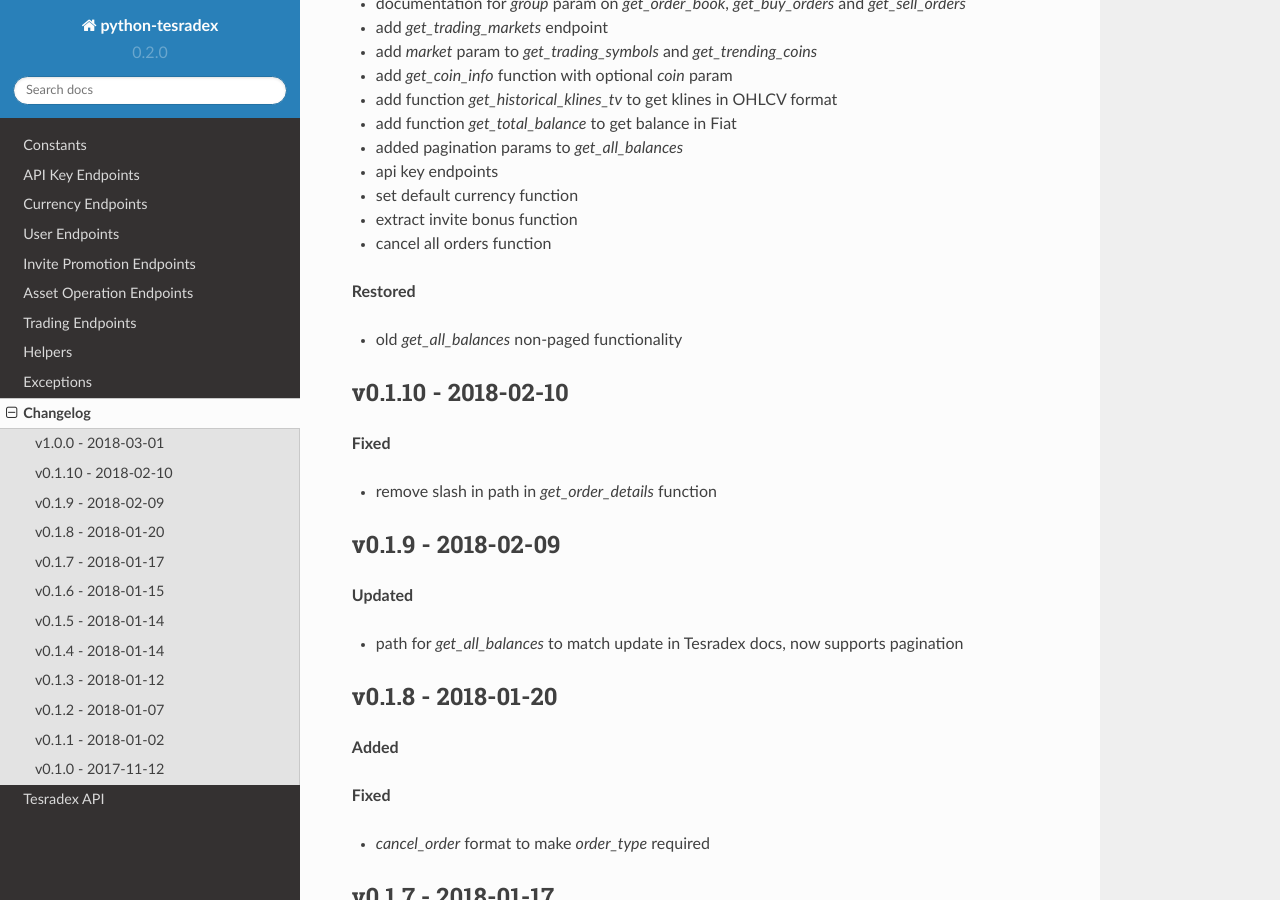
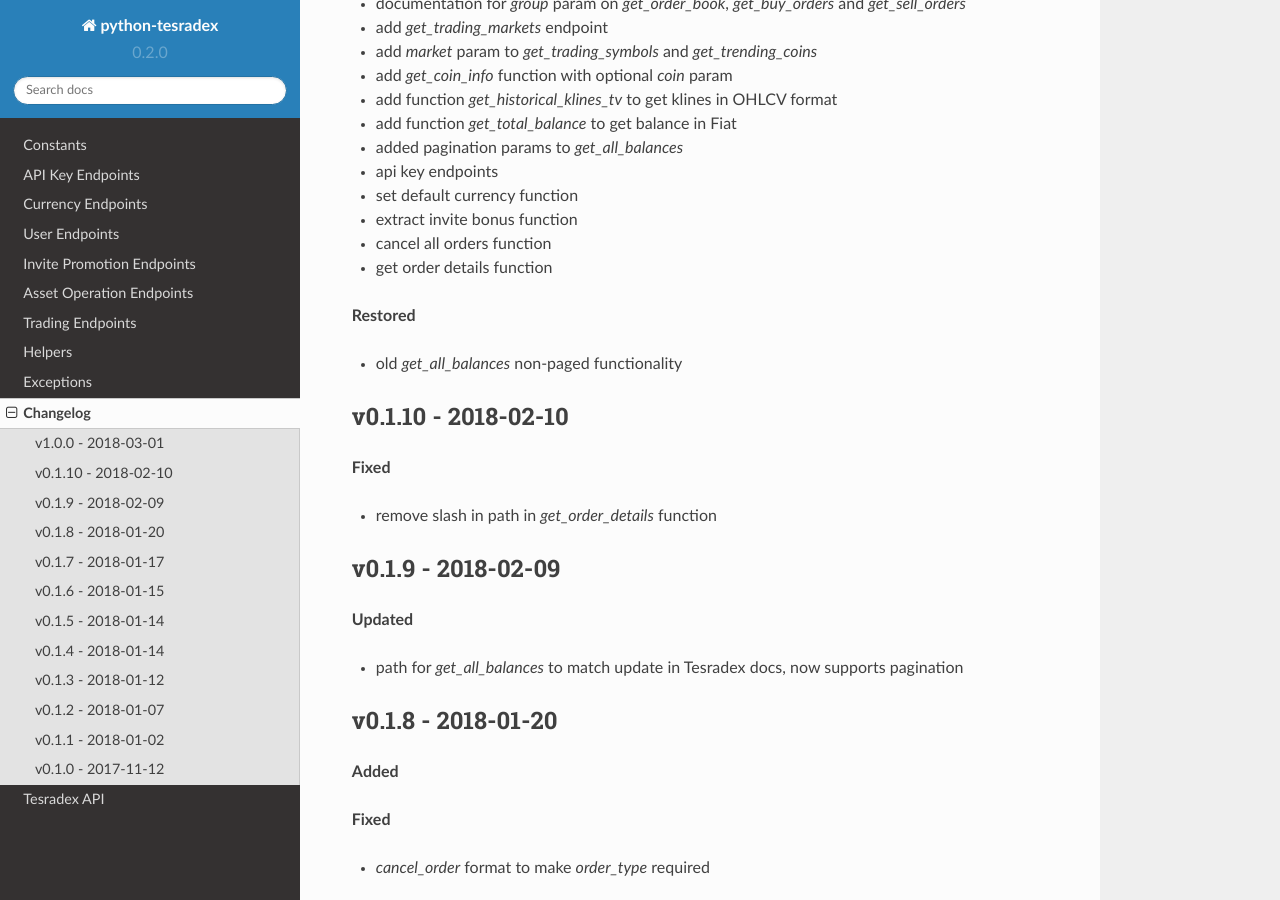
Before and after one commit to TesrabNetwork/python-tesradex, a Sphinx documentation site: the page built from docs/changelog.rst, in a window 1280 px wide and 900 px high, scrolled down 344 px. Built offline with Sphinx 7.4.7 and the Read the Docs theme 2.0.0, drawn with Linux system fonts in a browser that asks for light colours; formulas are drawn with MathJax 3; pages that are not in the unit, such as notebooks, are missing from menus; some of the changed text lies outside the part shown.

Commit message:
update changelog.rst

```diff
--- a/docs/changelog.rst
+++ b/docs/changelog.rst
@@ -20,6 +20,7 @@ v1.0.0 - 2018-03-01
 - set default currency function
 - extract invite bonus function
 - cancel all orders function
+- get order details function
 
 **Restored**
 
```
Also changed, not shown: other parts of docs/changelog.rst (+1 -1 lines).
